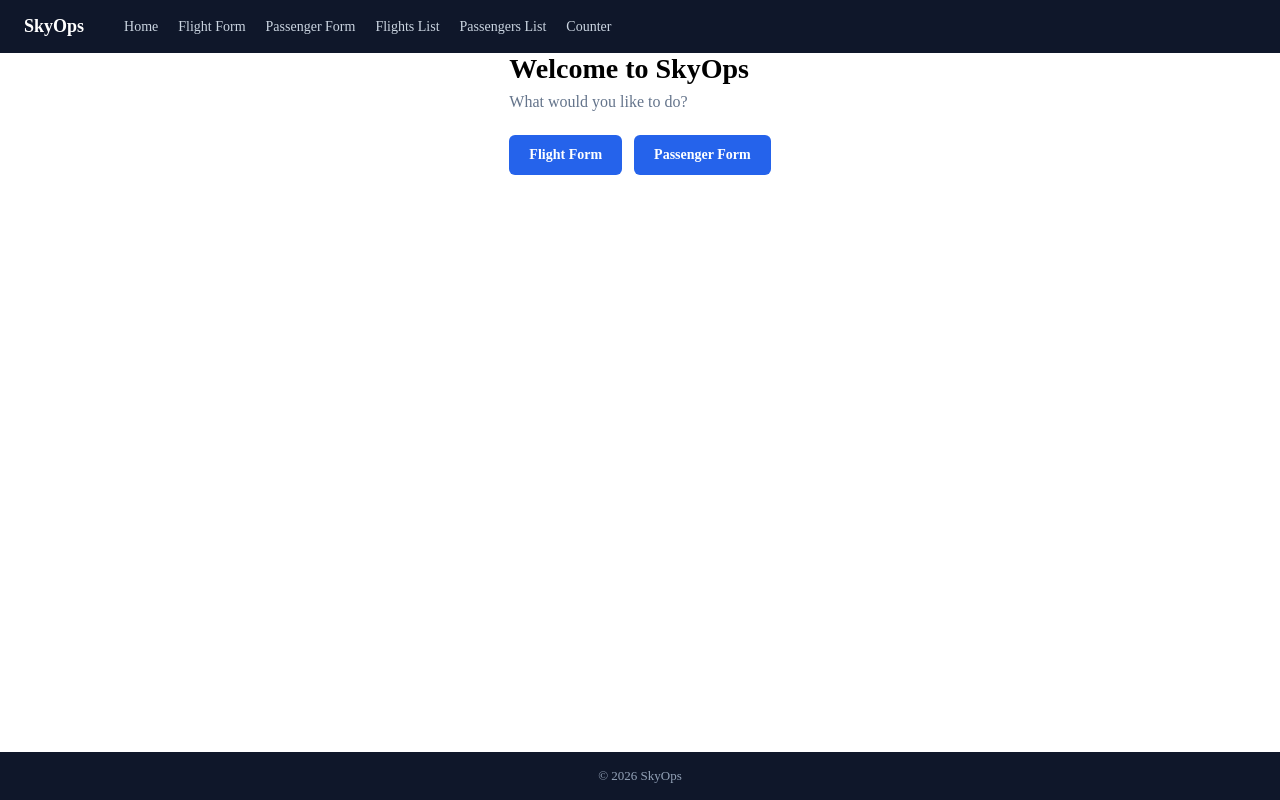
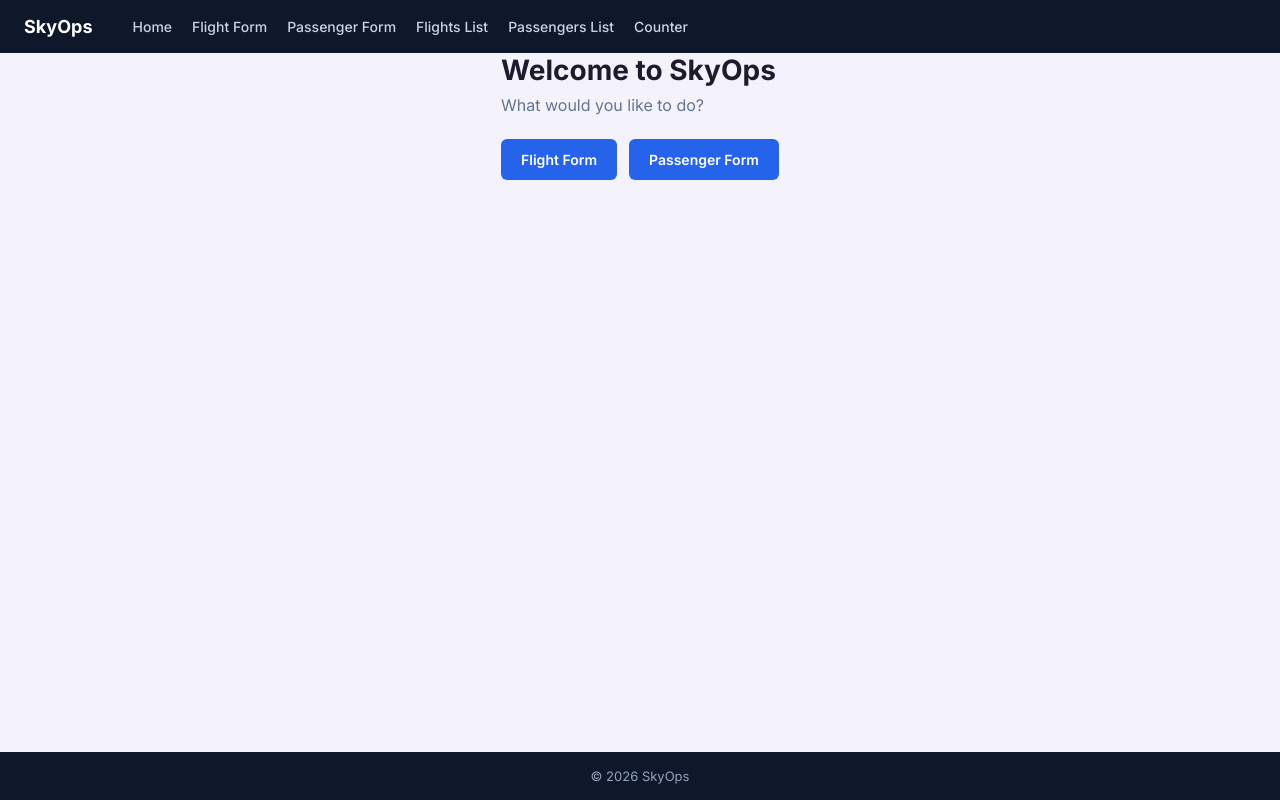
Before and after one commit to Adam-hash-a11y/skyops-forms, a React (Vite) app: page / in a window 1280 px wide. Built offline with nearby package versions, Linux system fonts and the light colour scheme.

Commit message:
feat: add Inter font and  page background

```diff
--- a/index.html
+++ b/index.html
@@ -2,6 +2,12 @@
 <html lang="en">
   <head>
     <meta charset="UTF-8" />
+    <link rel="preconnect" href="https://fonts.googleapis.com" />
+    <link rel="preconnect" href="https://fonts.gstatic.com" crossorigin />
+    <link
+      href="https://fonts.googleapis.com/css2?family=Inter:wght@400;500;600;700&display=swap"
+      rel="stylesheet"
+    />
     <link rel="icon" type="image/svg+xml" href="/favicon.svg" />
     <meta name="viewport" content="width=device-width, initial-scale=1.0" />
     <title>skyops-forms</title>
--- a/src/app/App.tsx
+++ b/src/app/App.tsx
@@ -15,7 +15,13 @@ const GlobalStyle = createGlobalStyle`
     margin: 0;
     box-sizing: border-box;
   }
-    `;
+
+  body {
+    font-family: "Inter", system-ui, sans-serif;
+    background-color: #f4f3fb;
+    color: #1e1b2e;
+  }
+`;
 export const App = () => {
   return (
     <>
```
